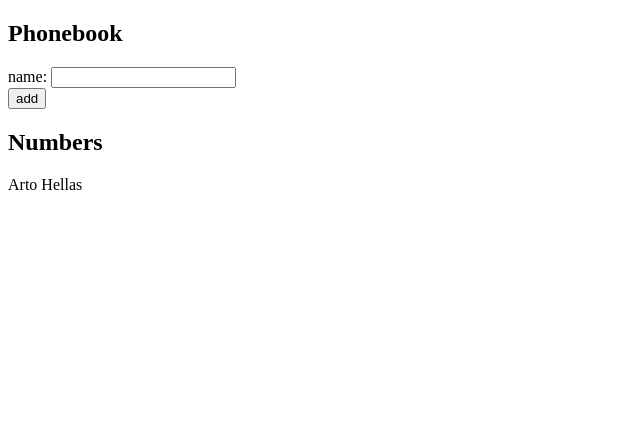
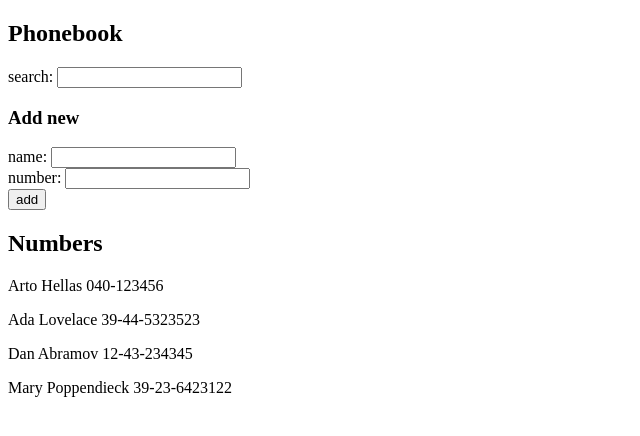
Before and after one commit to antoKeinanen/fullstackopen, a React (Vite) app in the folder osa2/puhelinluettelo/: page / in a window 1280 px wide. Shown: the top 436 px of the page, without its empty margins (0-640 px from the left). Built offline with nearby package versions, Linux system fonts and the light colour scheme.

Commit message:
2.8, 2.9*: puhelinluettelo step3 & step4

```diff
--- a/osa2/puhelinluettelo/src/App.jsx
+++ b/osa2/puhelinluettelo/src/App.jsx
@@ -1,35 +1,55 @@
 import { useState } from "react";
 
 const App = () => {
-  const [persons, setPersons] = useState([{ name: "Arto Hellas" }]);
-  // const [newName, setNewName] = useState("");
+  const [persons, setPersons] = useState([
+    { name: "Arto Hellas", number: "040-123456" },
+    { name: "Ada Lovelace", number: "39-44-5323523" },
+    { name: "Dan Abramov", number: "12-43-234345" },
+    { name: "Mary Poppendieck", number: "39-23-6423122" },
+  ]);
+  const [search, setSearch] = useState("");
 
   function handleAddPerson(event) {
     event.preventDefault();
     const name = event.target.name.value;
+    const number = event.target.number.value;
+
     if (persons.find((p) => p.name == name)) {
       window.alert(`${name} is already added to phonebook`);
       return;
     }
 
-    setPersons((p) => [...p, { name }]);
+    setPersons((p) => [...p, { name, number }]);
   }
 
   return (
     <div>
       <h2>Phonebook</h2>
+      <div>
+        search: <input onChange={(e) => setSearch(e.target.value)} />
+      </div>
+      <h3>Add new</h3>
       <form onSubmit={handleAddPerson}>
         <div>
           name: <input id="name" />
+        </div>
+        <div>
+          number: <input id="number" />
         </div>
         <div>
           <button type="submit">add</button>
         </div>
       </form>
       <h2>Numbers</h2>
-      {persons.map((person, i) => (
-        <p key={i}>{person.name}</p>
-      ))}
+      {persons
+        .filter((person) =>
+          person.name.toLowerCase().includes(search.toLowerCase())
+        )
+        .map((person, i) => (
+          <p key={i}>
+            {person.name} {person.number}
+          </p>
+        ))}
     </div>
   );
 };
```
